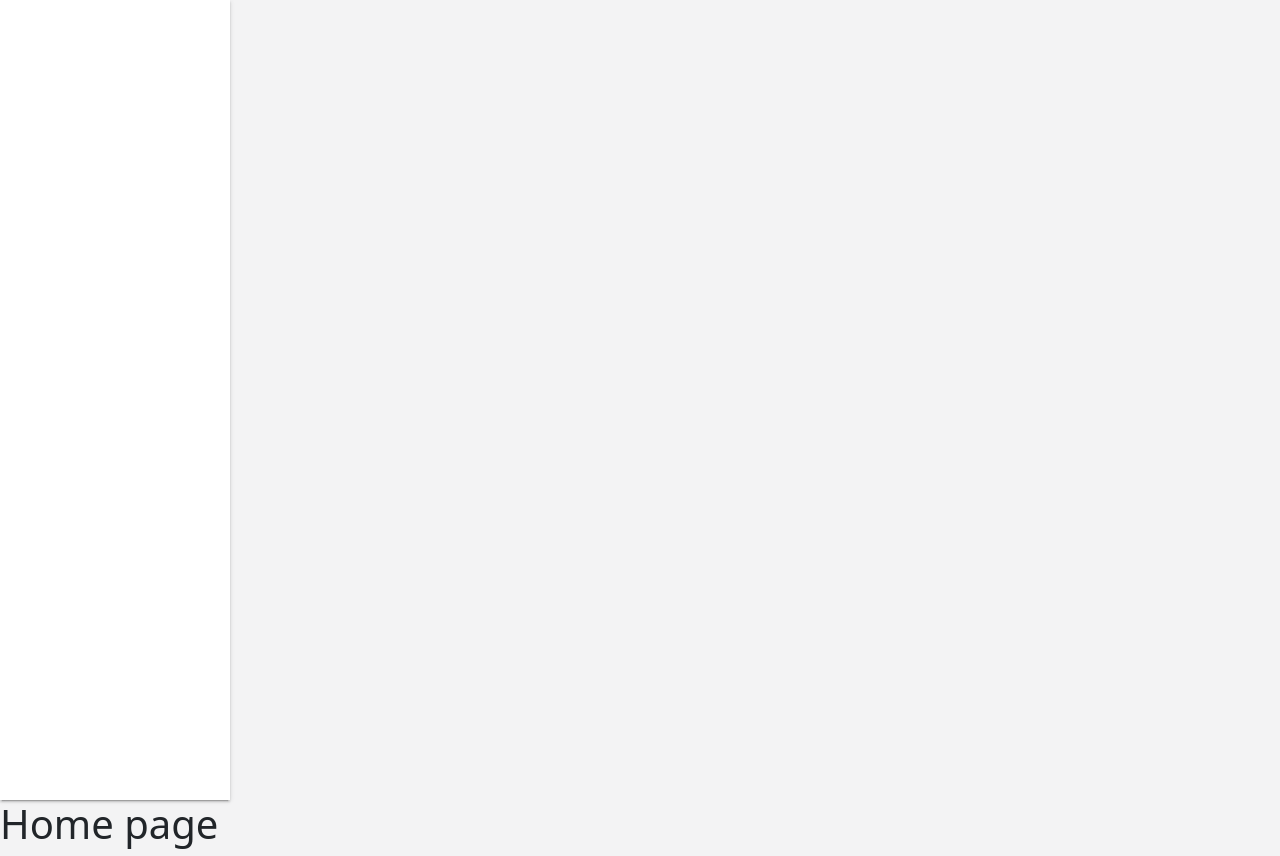
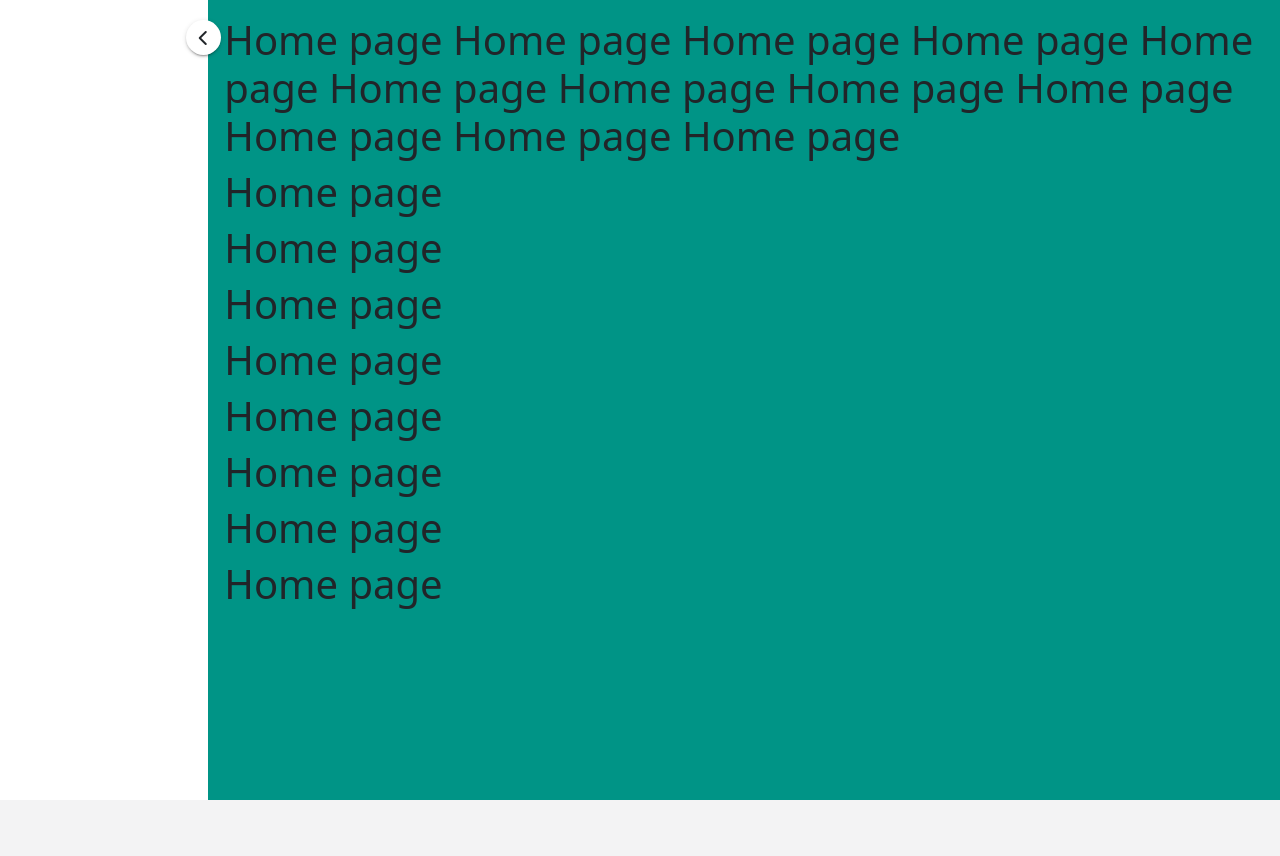
Before and after one commit to ma-foyez/erp-2-documentation, a React (Create React App) app: page / in a window 1280 px wide. After the commit the page ends 800 px from the top, so only its background shows below. Built offline with nearby package versions, Linux system fonts and the light colour scheme.

Commit message:
toggleable layout add

```diff
--- a/src/assets/css/style.css
+++ b/src/assets/css/style.css
@@ -21,19 +21,47 @@ body {
   position: relative;
   width: 100%;
   min-height: 100vh;
+  display: flex;
+  overflow-x: hidden;
+  word-wrap: break-word;
 }
 .main_layout .layout_sidebar {
   box-shadow: 0 2px 2px 0 rgb(0 0 0 / 14%), 0 3px 1px -2px rgb(0 0 0 / 20%),
     0 1px 5px 0 rgb(0 0 0 / 12%);
-    background-color: var(--color-white);
-    width: 230px;
-    min-height: 100vh;
+  background-color: var(--color-white);
+  width: 70px;
+  min-height: 100vh;
+  transition: 0.5s ease;
 }
 
-/* .main_layout .layout_container{
+.main_layout .layout_sidebar.toggle_sidebar {
+  width: 250px;
+}
 
+.sidebar_menu {
+  position: relative;
 }
-.main_layout .layout_container .layout_header{
+.sidebar_menu .sidebar_toggle {
+  background-color: var(--color-white);
+  box-shadow: 0 2px 2px 0 rgb(0 0 0 / 14%), 0 3px 1px -2px rgb(0 0 0 / 20%),
+    0 1px 5px 0 rgb(0 0 0 / 12%);
+  height: 35px;
+  width: 35px;
+  border-radius: 50%;
+  cursor: pointer;
+  display: flex;
+  justify-content: center;
+  align-items: center;
+  position: absolute;
+  right: -13px;
+  top: 20px;
+}
+ .main_layout .layout_container{
+  padding: 1rem;
+  background-color: #009486;
+  width: 100%;
+}
+/*.main_layout .layout_container .layout_header{
 
 }
 .main_layout .layout_container .layout_content{
--- a/src/components/layoutComponents/SidebarMenu.jsx
+++ b/src/components/layoutComponents/SidebarMenu.jsx
@@ -12,8 +12,10 @@ const SidebarMenu = () => {
 
 
     return (
-        <div className='sidebar-menu'>
-
+        <div className='sidebar_menu'>
+            <div className="sidebar_toggle" onClick={() => dispatch(handleToggleSidebarMenu(!isToggle))}>
+                <i class={isToggle === false ? "fa-solid fa-chevron-left" : "fa-solid fa-chevron-right"}></i>
+            </div>
         </div>
     );
 };
--- a/src/layouts/MainLayout.jsx
+++ b/src/layouts/MainLayout.jsx
@@ -25,10 +25,10 @@ const MainLayout = ({ children, title = null }) => {
     return (
         <React.Fragment>
             <div className="main_layout">
-                <div className="layout_sidebar">
+                <div className={isToggle === false ? "layout_sidebar toggle_sidebar" : "layout_sidebar"}>
                     <SidebarMenu />
                 </div>
-                <div className="layout_container">
+                <div className={isToggle === false ? "layout_container toggle_container" : "layout_container"}>
                     <div className="layout_header">
                         <Header />
                     </div>
--- a/src/pages/Home.jsx
+++ b/src/pages/Home.jsx
@@ -4,6 +4,15 @@ import MainLayout from '../layouts/MainLayout';
 const Home = () => {
     return (
         <MainLayout>
+            {/* <h1>Home page page pagepagepage gdhfffffffffffffffffffffffffffffffffffffffffffffffffffffffffffffffffffffffffffffffffffffgkeruthuerthjkdgbshgsfgjhfjkghsfkjlghghsfjkgk</h1> */}
+            <h1>Home page Home page Home page Home page Home page Home page Home page Home page Home page Home page Home page Home page</h1>
+            <h1>Home page</h1>
+            <h1>Home page</h1>
+            <h1>Home page</h1>
+            <h1>Home page</h1>
+            <h1>Home page</h1>
+            <h1>Home page</h1>
+            <h1>Home page</h1>
             <h1>Home page</h1>
         </MainLayout>
     );
```
